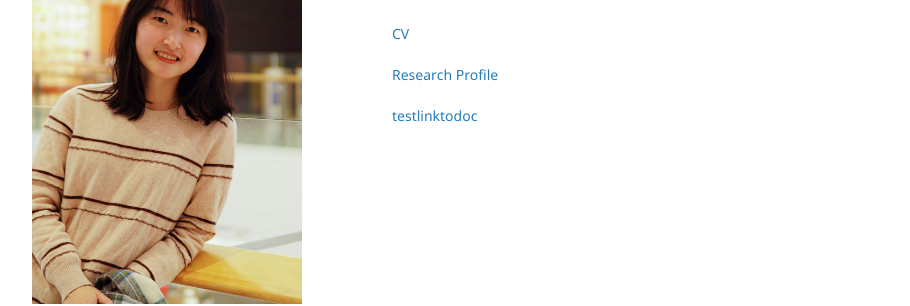
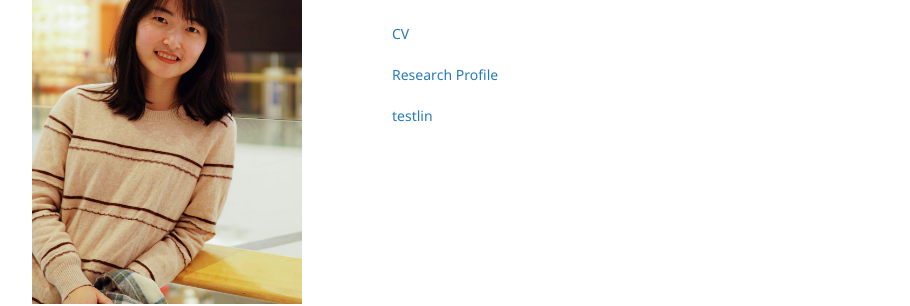
Before and after one commit to Catherine4j/SijiaMa.github.io, a Jekyll site: the page built from index.md, in a window 1280 px wide. Shown: the part 210-516 px from the top of the page, without its empty margins (178-1088 px from the left). Built offline with Jekyll 4.4.1, drawn with Linux system fonts in a browser that asks for light colours; our own code applies the rules of GitHub Pages for plain Markdown files.

Commit message:
Update index.md

```diff
--- a/index.md
+++ b/index.md
@@ -12,4 +12,4 @@ My current research interest lies in sharing economy, e-commerce, and social med
 
 [Research Profile](./research.html)
 
-[testlinktodoc](docs/CODE_OF_CONDUCT.md)
+[testlin](formatnotes.md)
```
